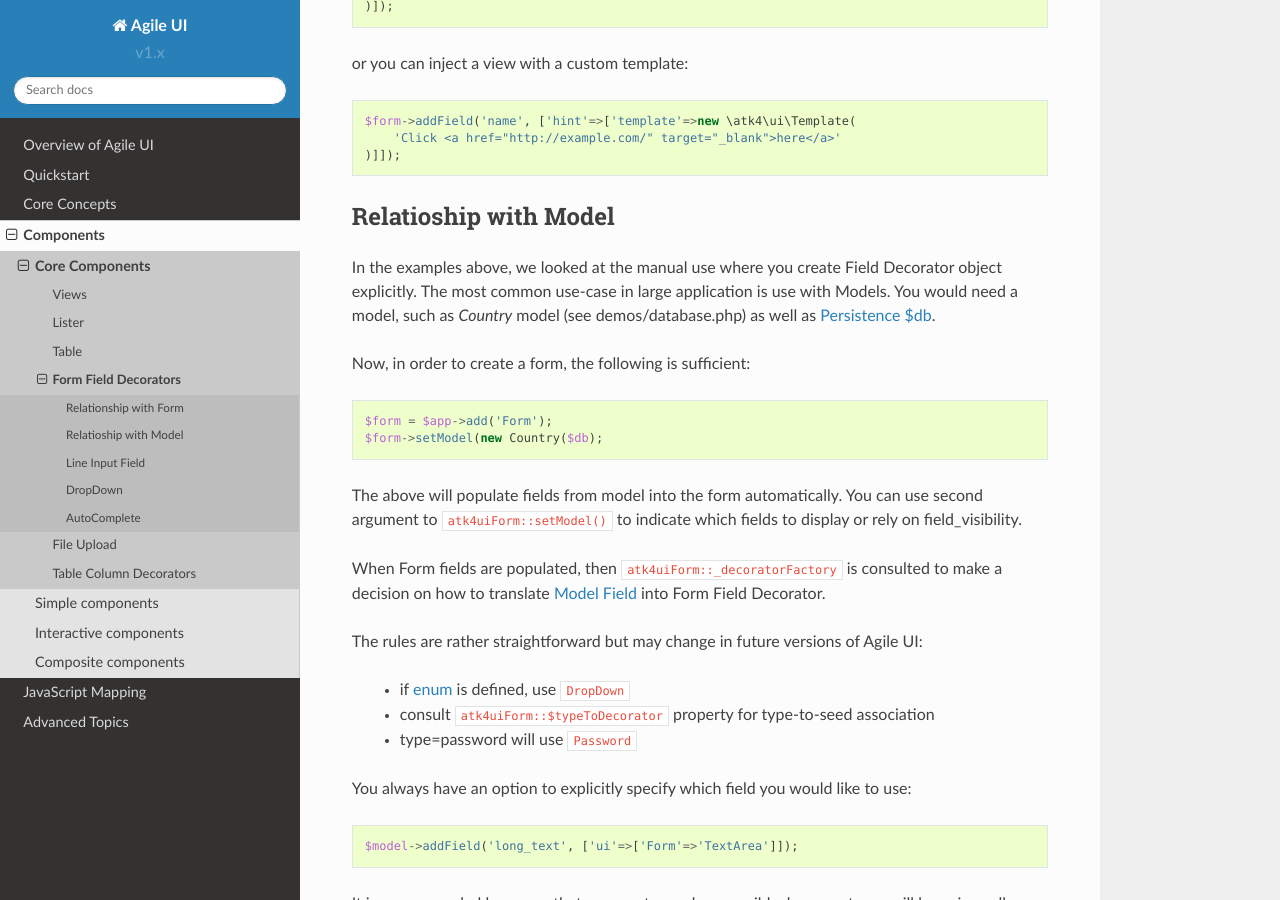
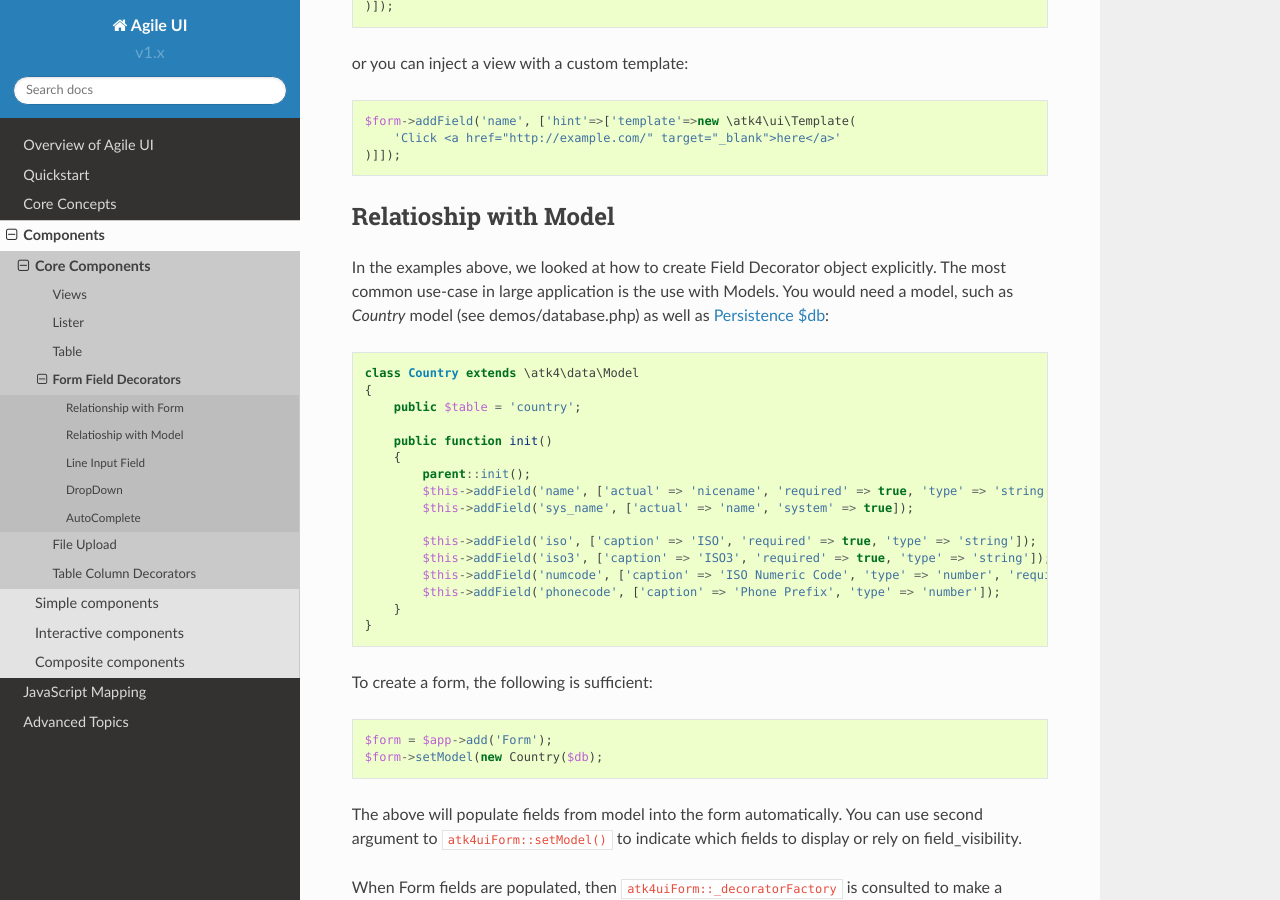
Before and after one commit to atk4/ui, a Sphinx documentation site: the page built from docs/field.rst, in a window 1280 px wide and 900 px high, scrolled down 2646 px. Built offline with Sphinx 7.4.7 and the Read the Docs theme 2.0.0, drawn with Linux system fonts in a browser that asks for light colours; pages that are not in the unit, such as notebooks, are missing from menus; cross-references to code outside the pages are shown as plain code; some of the changed text lies outside the part shown.

Commit message:
minor doc changes

```diff
--- a/docs/field.rst
+++ b/docs/field.rst
@@ -13,7 +13,7 @@
 Relationship with Form
 ======================
 
-All Field Decorators can be integrated with :php:class:`\atk4\ui\Form` which will
+All Field Decorators can be integrated with :php:class:`atk4\\ui\\Form` which will
 facilitate collection and processing of data in a form. Field decorators can also
 be used as stand-alone controls.
 
@@ -62,7 +62,7 @@
     </div>
 
 The markup that surronds the button which includes Label and formatting is produced by
-:php:class:`\atk4\ui\FormLayout\Generic`, which does draw some of the information from the Field
+:php:class:`atk4\\ui\\FormLayout\\Generic`, which does draw some of the information from the Field
 itself.
 
 Using in Form Layouts
@@ -83,7 +83,7 @@
 
     $form->onSubmit(function($f) {  return $f->model['name'].' has age '.$f->model['age']; });
 
-This is further explained in documentation for :php:class:`\atk4\ui\FormLayout\Generic` class,
+This is further explained in documentation for :php:class:`atk4\\ui\\FormLayout\\Generic` class,
 however if you do plan on adding your own field types, it's important that you extend it
 properly:
 
@@ -124,18 +124,35 @@
 Relatioship with Model
 ======================
 
-In the examples above, we looked at the manual use where you create Field Decorator object explicitly.
-The most common use-case in large application is use with Models. You would need a model, such as
+In the examples above, we looked at how to create Field Decorator object explicitly.
+The most common use-case in large application is the use with Models. You would need a model, such as
 `Country` model (see demos/database.php) as well as
-`Persistence $db <http://agile-data.readthedocs.io/en/develop/persistence.html>`_.
+`Persistence $db <http://agile-data.readthedocs.io/en/develop/persistence.html>`_::
 
-Now, in order to create a form, the following is sufficient::
+    class Country extends \atk4\data\Model
+    {
+        public $table = 'country';
+
+        public function init()
+        {
+            parent::init();
+            $this->addField('name', ['actual' => 'nicename', 'required' => true, 'type' => 'string']);
+            $this->addField('sys_name', ['actual' => 'name', 'system' => true]);
+
+            $this->addField('iso', ['caption' => 'ISO', 'required' => true, 'type' => 'string']);
+            $this->addField('iso3', ['caption' => 'ISO3', 'required' => true, 'type' => 'string']);
+            $this->addField('numcode', ['caption' => 'ISO Numeric Code', 'type' => 'number', 'required' => true]);
+            $this->addField('phonecode', ['caption' => 'Phone Prefix', 'type' => 'number']);
+        }
+    }
+
+To create a form, the following is sufficient::
 
     $form = $app->add('Form');
     $form->setModel(new Country($db);
 
 The above will populate fields from model into the form automatically. You can use second
-argument to :php:meth:`\atk4\ui\Form::setModel()` to indicate which fields to display
+argument to :php:meth:`atk4\ui\Form::setModel()` to indicate which fields to display
 or rely on :ref:`field_visibility`.
 
 When Form fields are populated, then :php:meth:`\atk4\ui\Form::_decoratorFactory` is
```
